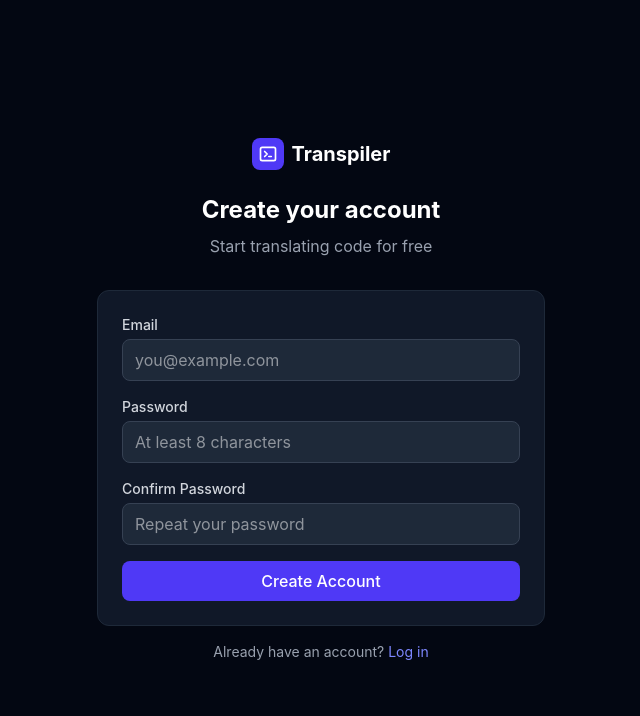
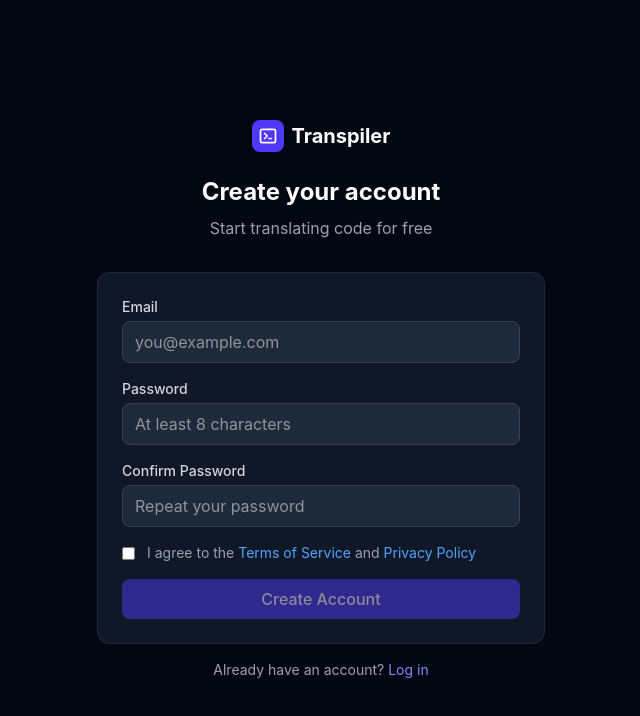
Before and after one commit to Jeah84/transpiler-app, a React (Vite) app in the folder web/: page /register in a window 1280 px wide. Shown: the top 716 px of the page, without its empty margins (319-959 px from the left). Built offline with nearby package versions, Linux system fonts and the light colour scheme; no server answers.

Commit message:
feat: require ToS acceptance on register

```diff
--- a/web/src/pages/RegisterPage.tsx
+++ b/web/src/pages/RegisterPage.tsx
@@ -9,6 +9,7 @@ export function RegisterPage() {
   const [confirmPassword, setConfirmPassword] = useState('');
   const [error, setError] = useState('');
   const [loading, setLoading] = useState(false);
+  const [agreedToTerms, setAgreedToTerms] = useState(false);
   const { register } = useAuth();
   const navigate = useNavigate();
 
@@ -91,10 +92,26 @@ export function RegisterPage() {
             />
           </div>
 
+          <div className="flex items-start gap-3">
+            <input
+              type="checkbox"
+              id="terms"
+              checked={agreedToTerms}
+              onChange={(e) => setAgreedToTerms(e.target.checked)}
+              className="mt-1 accent-blue-600"
+            />
+            <label htmlFor="terms" className="text-sm text-gray-400">
+              I agree to the{' '}
+              <a href="/terms" target="_blank" className="text-blue-400 hover:underline">Terms of Service</a>
+              {' '}and{' '}
+              <a href="/privacy" target="_blank" className="text-blue-400 hover:underline">Privacy Policy</a>
+            </label>
+          </div>
+
           <button
             type="submit"
-            disabled={loading}
-            className="w-full bg-indigo-600 hover:bg-indigo-700 disabled:opacity-50 disabled:cursor-not-allowed text-white font-medium py-2 rounded-lg transition-colors"
+            disabled={loading || !agreedToTerms}
+            className={`w-full bg-indigo-600 hover:bg-indigo-700 text-white font-medium py-2 rounded-lg transition-colors ${loading || !agreedToTerms ? 'opacity-50 cursor-not-allowed' : ''}`}
           >
             {loading ? 'Creating account...' : 'Create Account'}
           </button>
```
